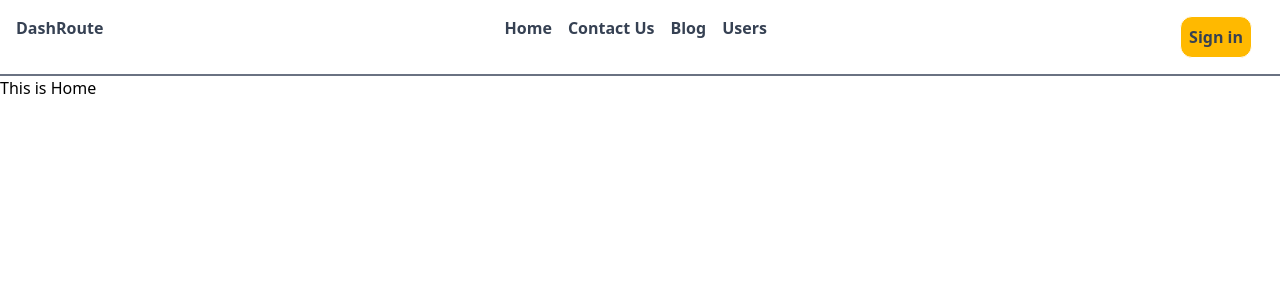
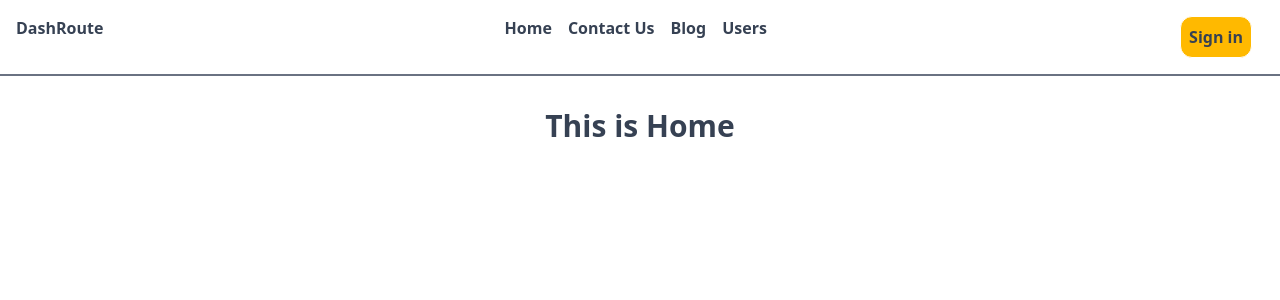
Before and after one commit to iftakhersifat/dash-route, a React (Vite) app: page / in a window 1280 px wide. Shown: the top 300 px of the page. Built offline with nearby package versions, Linux system fonts and the light colour scheme.

Commit message:
added go back button

```diff
--- a/src/Components/Home/Home.jsx
+++ b/src/Components/Home/Home.jsx
@@ -2,8 +2,8 @@ import React from 'react';
 
 const Home = () => {
     return (
-        <div>
-            <h1>This is Home</h1>
+        <div className='text-center mt-8'>
+            <h1 className='text-3xl font-bold text-gray-700'>This is Home</h1>
         </div>
     );
 };
--- a/src/Components/Users/MoreInfo.jsx
+++ b/src/Components/Users/MoreInfo.jsx
@@ -1,17 +1,21 @@
 import React from 'react';
-import { useLoaderData } from 'react-router';
+import { useLoaderData, useNavigate } from 'react-router';
 
 const MoreInfo = () => {
     const useInfo =useLoaderData();
     console.log(useInfo);
     const {username, address, website} = useInfo;
+
+    // for go back button
+    const navigator =useNavigate();
     return (
         <div className='text-center border border-white bg-amber-600 m-4 p-8 text-white rounded-2xl'>
             <h1>UserName: {username}</h1>
             <h3>Street: {address.street}</h3>
             <h3>City: {address.city}</h3>
             <h3>ZipCode: {address.zipcode}</h3>
-            <h2>Website: {website}</h2>
+            <h2 className='mb-4'>Website: <span className='text-red-600 font-bold text-xl'>{website}</span></h2>
+            <button className='bg-blue-600 rounded-xl px-2 py-2' onClick={()=>navigator(-1)}>Go Back</button>
         </div>
     );
 };
```
